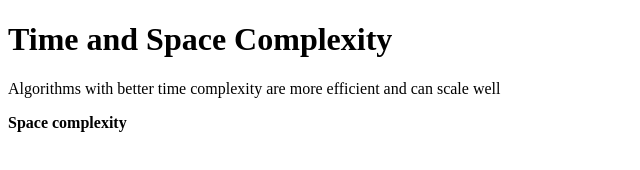
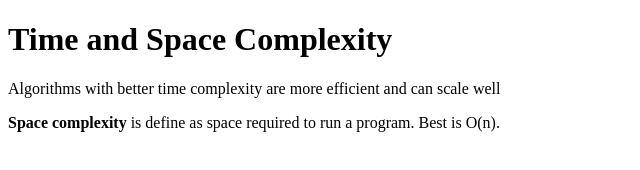
Before and after one commit to acciojob/time-and-space-complexity-kartikgupta1920, a website: page main.html in a window 1280 px wide. Shown: the whole page, without its empty margins (0-640 px from the left). Drawn offline with Linux system fonts and the light colour scheme.

Commit message:
created a submission

```diff
--- a/main.html
+++ b/main.html
@@ -10,7 +10,7 @@
 	<!-- the entire body must be written by student -->
 	<h1>Time and Space Complexity</h1>
 	<p>Algorithms with better time complexity are more efficient and can scale well</p>
-	<p><b>Space complexity</b></p>
+	<p><b>Space complexity</b> is define as space required to run a program. Best is O(n).</p>
     <script type="text/javascript" src="./script.js">
 </script>
 
```
